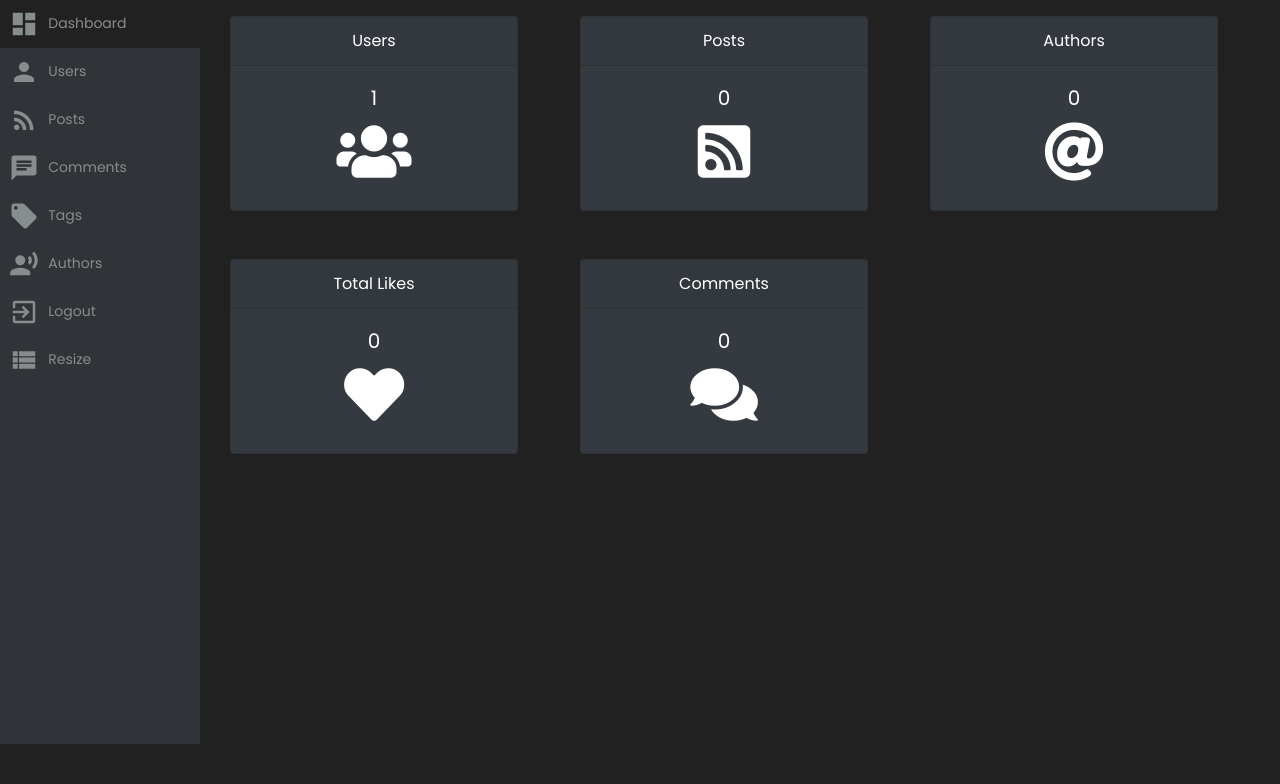
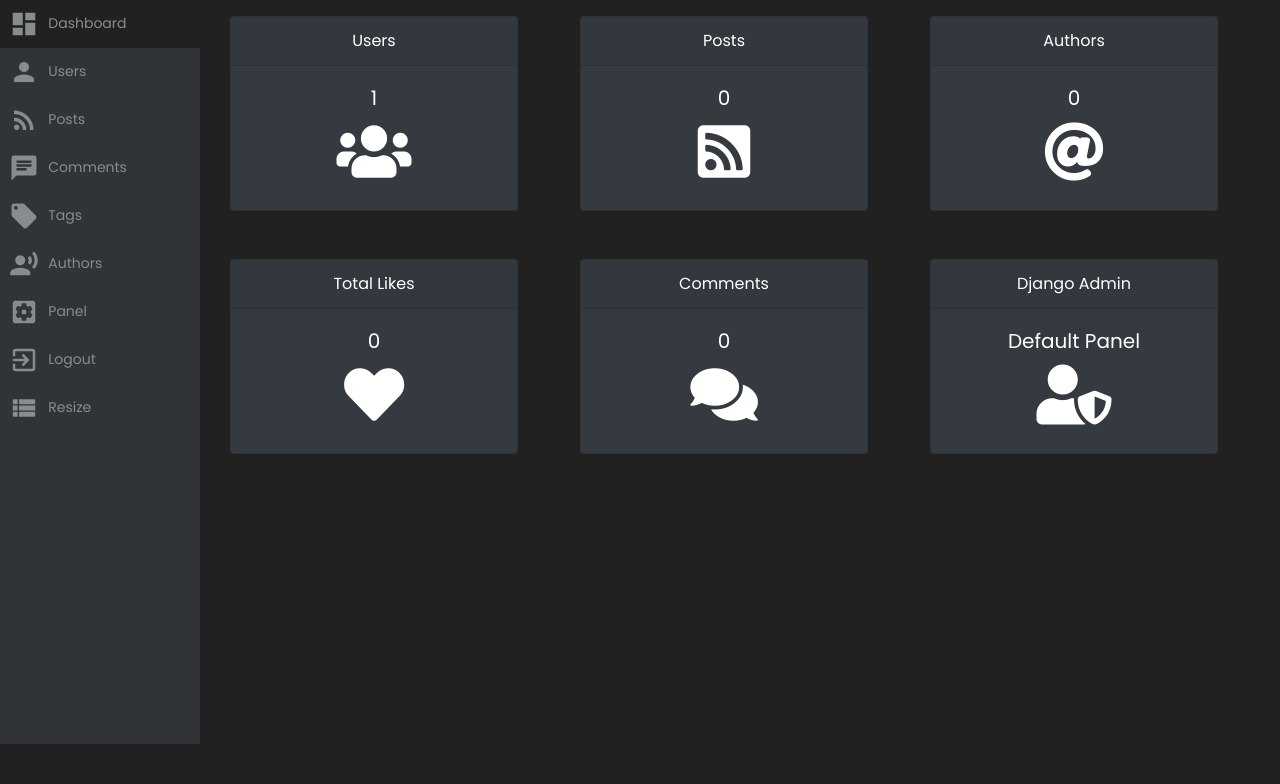
Before and after one commit to rijalanupraj/halkapan, a Django app: page /myadmin/ in a window 1280 px wide. Shown: the part 56-840 px from the top of the page. Run offline with Django 3.2, Linux system fonts and the light colour scheme; the visitor is signed in with stand-in values (Sample User, id 1); data comes from the database, SQL or seed files in the repository; data that the repository does not hold is empty; some libraries are stand-ins or nearby versions.

Commit message:
Add Navigation to Django Custom Admin Panel

```diff
--- a/myadmin/templates/myadmin/components/admin-sidebar.html
+++ b/myadmin/templates/myadmin/components/admin-sidebar.html
@@ -66,6 +66,14 @@
                     </a>
                 </li>
                 <li class="nav-item">
+                    <a href="/admin" class="nav-link px-2">
+                        <span class="material-icons icon">
+                            settings_applications
+                            </span>
+                        <span class="text">Panel</span>
+                    </a>
+                </li>
+                <li class="nav-item">
                     <a href="{{logout_url}}" class="nav-link px-2">
                         <span class="material-icons icon">
                             exit_to_app
--- a/myadmin/templates/myadmin/dashboard.html
+++ b/myadmin/templates/myadmin/dashboard.html
@@ -57,6 +57,15 @@ Dashboard | HalkaPan
                         </div>
                     </div>
                 </div>
+                <div class="col-md-4 col-sm-6 my-3">
+                    <div class="card text-white bg-dark mb-3" style="max-width: 18rem;">
+                        <div class="card-header text-center">Django Admin</div>
+                        <div class="card-body text-center">
+                            <h5 class="card-title">Default Panel<h5>
+                                    <p class="card-text"><a class="text-white" href="/admin"><i class="fas fa-user-shield fa-3x"></i></i></a></p>
+                        </div>
+                    </div>
+                </div>
             </div>
         </div>
 </div>
--- a/templates/components/sidebar.html
+++ b/templates/components/sidebar.html
@@ -22,7 +22,7 @@
       {% if user.profile.image %}
       <img src="{{user.profile.image.url}}" alt="image description" class="img-fluid">
       {% endif %}
-      <h3 class="name">{{user.username}}</h3>
+      <h3 class="name">{{user.profile.bio}}</h3>
       <span class="bio">Bio Here</span>
     </div>
 
```
